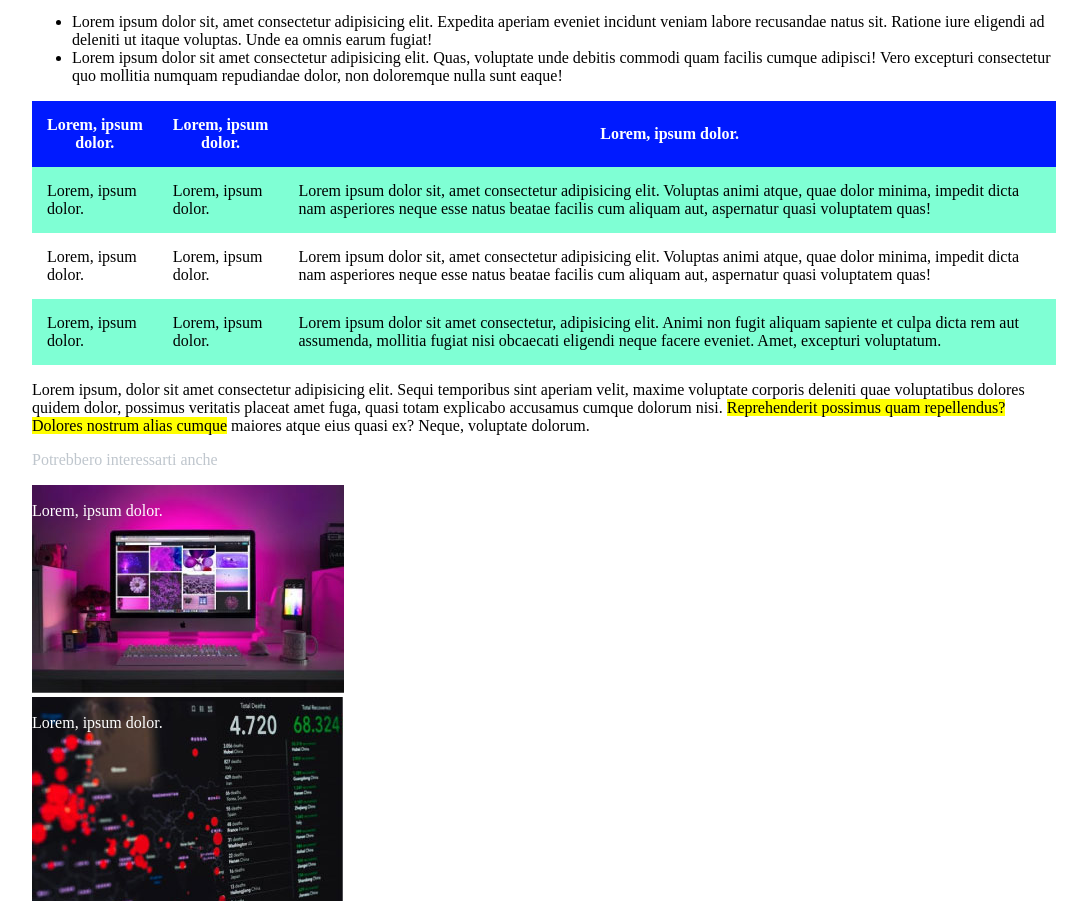
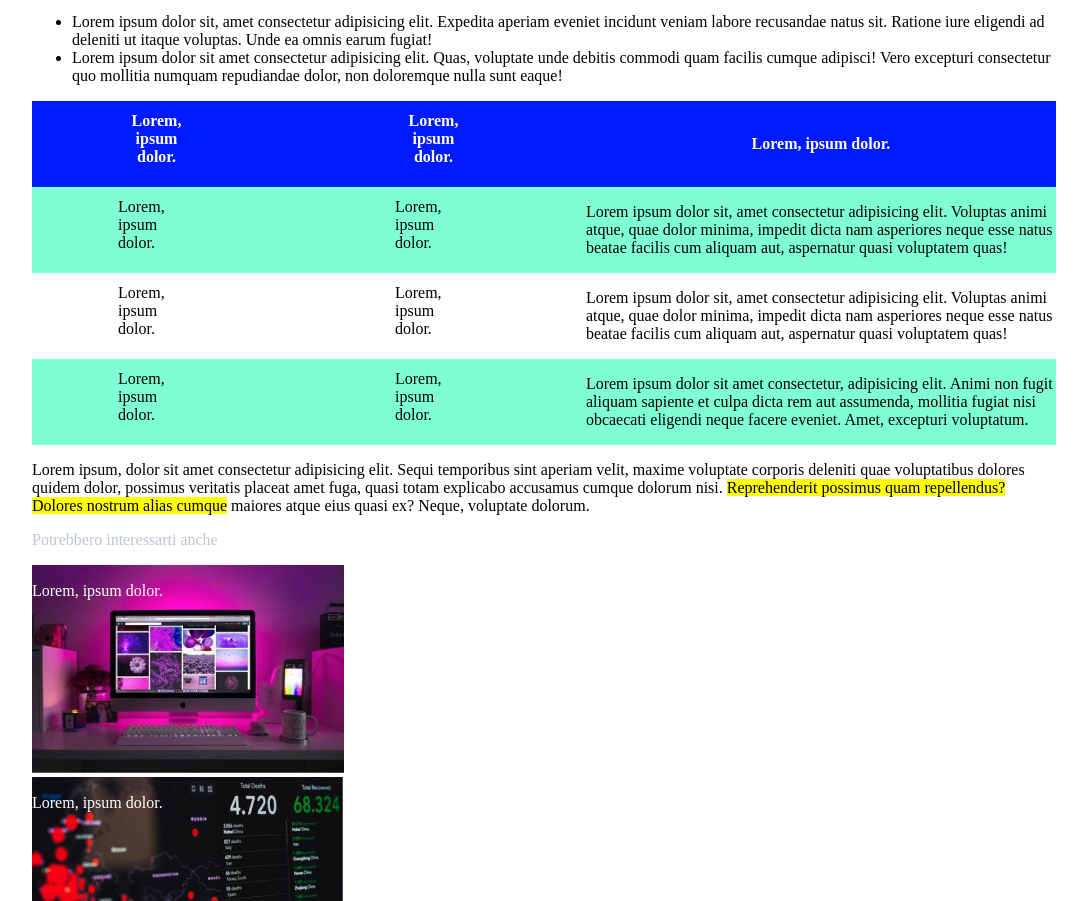
Before and after one commit to Carmine-Doronzo/html-css-booleaner, a plain HTML site: page index.html in a window 1280 px wide. Shown: the part 1092-1993 px from the top of the page, without its empty margins (96-1183 px from the left). Drawn offline with Linux system fonts and the light colour scheme.

Commit message:
ridimensionato la tabella seguendo lo screenshot

```diff
--- a/css/style.css
+++ b/css/style.css
@@ -82,10 +82,20 @@ h1{
   margin-top: -19%;
 }
 
-td,th{
-    padding:15px;
-}
+
 
 table{
     border-spacing: 0px;
 }
+
+.td1{
+    padding: 0;
+    padding-top: 11px;
+    padding-bottom: 21px;
+    padding-left: 86px;
+    padding-right: 114px;
+}
+
+.td2{
+    padding: 0;
+}
--- a/index.html
+++ b/index.html
@@ -45,30 +45,30 @@
                 <table>
                     <thead>
                         <tr class="row1">
-                            <th>Lorem, ipsum dolor.</th>
-                            <th>Lorem, ipsum dolor.</th>
-                            <th>Lorem, ipsum dolor.</th>
+                            <th class="td1">Lorem, ipsum dolor.</th>
+                            <th class="td1">Lorem, ipsum dolor.</th>
+                            <th class="td2">Lorem, ipsum dolor.</th>
                         </tr>
                     </thead>
 
                     <tbody>
                         <tr class="row2">
-                            <td>Lorem, ipsum dolor.</td>
-                            <td>Lorem, ipsum dolor.</td>
-                            <td>Lorem ipsum dolor sit, amet consectetur adipisicing elit. Voluptas animi atque, quae dolor minima, impedit dicta nam asperiores neque esse natus beatae facilis cum aliquam aut, aspernatur quasi voluptatem quas!</td>
+                            <td class="td1">Lorem, ipsum dolor.</td>
+                            <td class="td1">Lorem, ipsum dolor.</td>
+                            <td class="td2">Lorem ipsum dolor sit, amet consectetur adipisicing elit. Voluptas animi atque, quae dolor minima, impedit dicta nam asperiores neque esse natus beatae facilis cum aliquam aut, aspernatur quasi voluptatem quas!</td>
                         </tr>
                         <tr>
-                            <td>Lorem, ipsum dolor.</td>
-                            <td>Lorem, ipsum dolor.</td>
-                            <td>Lorem ipsum dolor sit, amet consectetur adipisicing elit. Voluptas animi atque, quae dolor minima, impedit dicta nam asperiores neque esse natus beatae facilis cum aliquam aut, aspernatur quasi voluptatem quas!</td>
+                            <td class="td1">Lorem, ipsum dolor.</td>
+                            <td class="td1">Lorem, ipsum dolor.</td>
+                            <td class="td2">Lorem ipsum dolor sit, amet consectetur adipisicing elit. Voluptas animi atque, quae dolor minima, impedit dicta nam asperiores neque esse natus beatae facilis cum aliquam aut, aspernatur quasi voluptatem quas!</td>
                         </tr>
                     </tbody>
 
                     <tfoot>
                         <tr class="row2">
-                            <td>Lorem, ipsum dolor.</td>
-                            <td>Lorem, ipsum dolor.</td>
-                            <td>Lorem ipsum dolor sit amet consectetur, adipisicing elit. Animi non fugit aliquam sapiente et culpa dicta rem aut assumenda, mollitia fugiat nisi obcaecati eligendi neque facere eveniet. Amet, excepturi voluptatum.</td>
+                            <td class="td1">Lorem, ipsum dolor.</td>
+                            <td class="td1">Lorem, ipsum dolor.</td>
+                            <td class="td2">Lorem ipsum dolor sit amet consectetur, adipisicing elit. Animi non fugit aliquam sapiente et culpa dicta rem aut assumenda, mollitia fugiat nisi obcaecati eligendi neque facere eveniet. Amet, excepturi voluptatum.</td>
                         </tr>
                     </tfoot>
 
```
